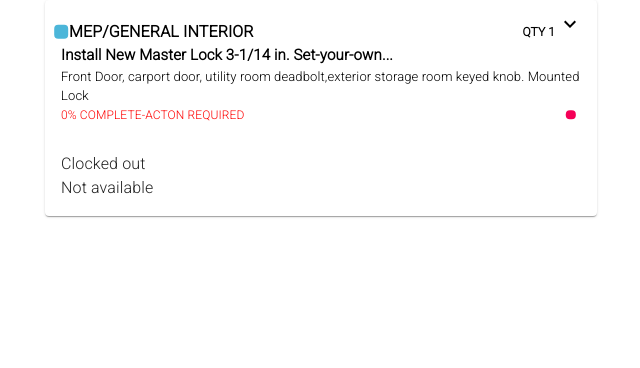
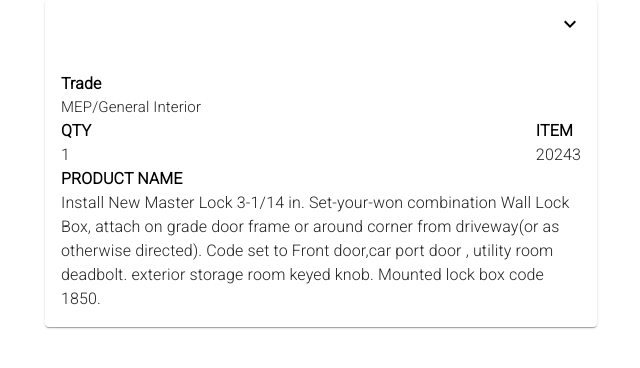
Before and after one commit to HassanHabibTahir/testMui, a React (Create React App) app: page / in a window 1280 px wide. Both pictures are taken after a click on the button 640 px from the left and 63 px from the top of the page. Shown: the top 368 px of the page, without its empty margins (319-959 px from the left). Built offline with nearby package versions, Linux system fonts and the light colour scheme.

Commit message:
the added by hassan habib

```diff
--- a/src/App.js
+++ b/src/App.js
@@ -64,16 +64,21 @@ const useStyles = makeStyles((theme) => ({
   footerText: {
     color: 'red',
     fontSize: theme.typography.pxToRem(12),
-  }
-  // AccordionSummary: {
-  //   '&.MuiAccordionSummary-expandIcon': {
-  //     position: "absolute",
-  //     right: "0rem",
-  //     top: "0rem",
+  },
+  trade: {
+    fontSize: theme.typography.pxToRem(16),
+    color: 'black',
+    fontWeight: "bold"
+  },
+  Mep: {
+    fontSize: theme.typography.pxToRem(15),
+  },
+  sameItems: {
+    fontSize: theme.typography.pxToRem(16),
+    color: 'black',
+    fontWeight: "bold"
+  },
 
-  //   }
-  // }
-  //
 }));
 
 
@@ -98,10 +103,17 @@ const StyledINTERIORBadge = withStyles((theme) => ({
 export default function App() {
   const classes = useStyles();
   const [expanded, setExpanded] = React.useState(false);
-
+  const [toggle, setToggle] = React.useState(true);
   const handleChange = (panel) => (event, isExpanded) => {
     setExpanded(isExpanded ? panel : false);
   };
+
+  const togleHandler = () => {
+    // alert('Please select')
+    setToggle(!toggle);
+  }
+  console.log(toggle, "toggle--->");
+
 
   return (
     <Container maxWidth="sm">
@@ -111,13 +123,16 @@ export default function App() {
         >
           <AccordionSummary
             classes={{ expandIcon: classes.customExpandIcon }}
-
+            onClick={togleHandler}
+            style={{
+              transition: "1s"
+            }}
             expandIcon={<ExpandMoreIcon />}
             aria-controls="panel1bh-content"
             id="panel1bh-header"
           >
 
-            <Box
+            {toggle && <Box
               style={{
                 width: "100%"
               }}
@@ -166,15 +181,45 @@ export default function App() {
 
 
 
-            </Box>
+            </Box>}
 
           </AccordionSummary>
-          <AccordionDetails>
-            <Box>
-              <Typography>Clocked out</Typography>
-              <Typography style={{
+          <AccordionDetails
+            style={{
+              transition: "1s"
+            }}
+          >
+            <Box
+              style={{
+                width: '100%',
+              }}
+            >
+              <Box>
+                <Typography className={classes.trade}>
+                  Trade
+                </Typography>
+                <Typography className={classes.Mep}>MEP/General Interior</Typography>
+                <Box>
+                  <Box style={{
+                    display: 'flex',
+                    justifyContent: 'space-between',
+                  }}>
+                    <Box>
+                      <Typography className={classes.sameItems}>QTY</Typography>
+                      <Typography>1</Typography>
+                    </Box>
+                    <Box>
+                      <Typography className={classes.sameItems}>ITEM</Typography>
+                      <Typography>20243</Typography>
+                    </Box>
 
-              }}>Not available</Typography>
+                  </Box>
+                  <Box>
+                    <Typography className={classes.sameItems} >PRODUCT NAME</Typography>
+                    <Typography>Install New Master Lock 3-1/14 in. Set-your-won combination Wall Lock Box, attach on grade door  frame or around  corner from  driveway(or as otherwise directed). Code set to Front door,car port door , utility room deadbolt. exterior storage room keyed knob. Mounted lock box code 1850. </Typography>
+                  </Box>
+                </Box>
+              </Box>
               <Box>
                 {/* starting from it */}
               </Box>
```
